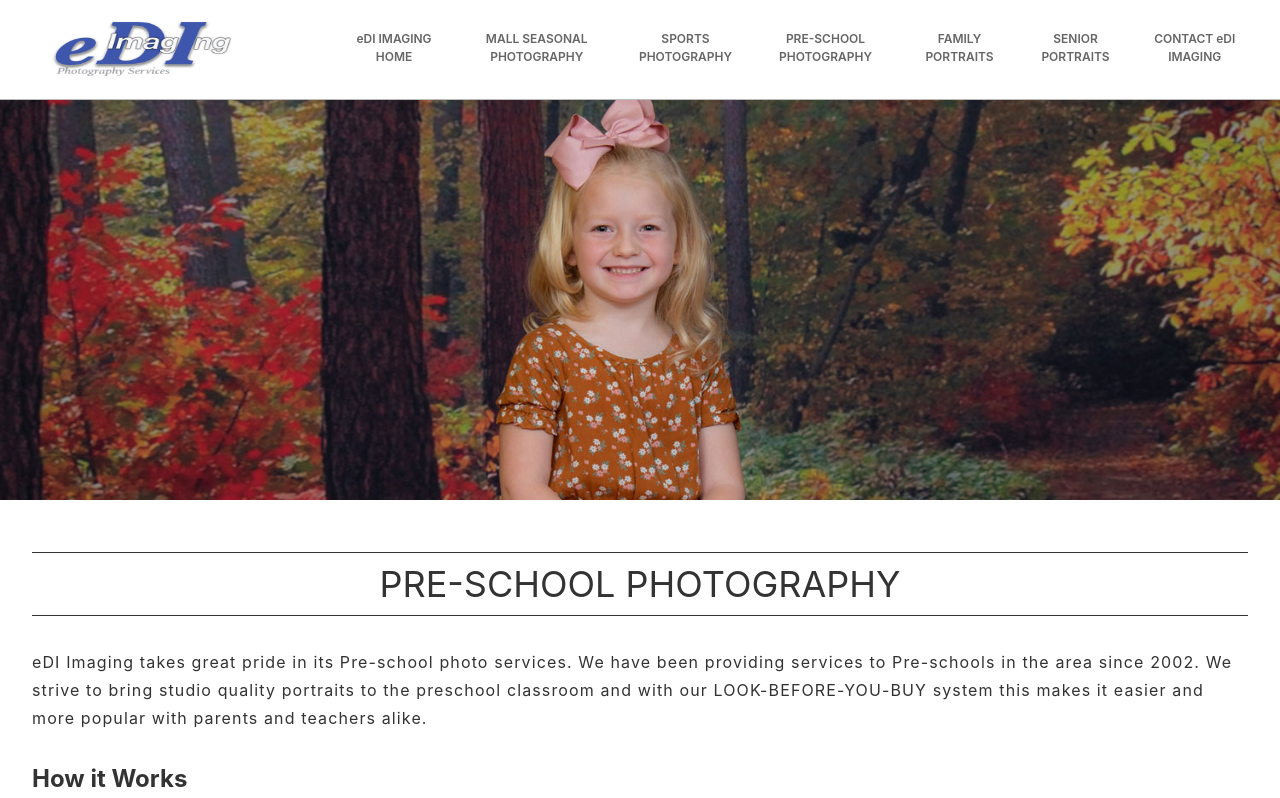
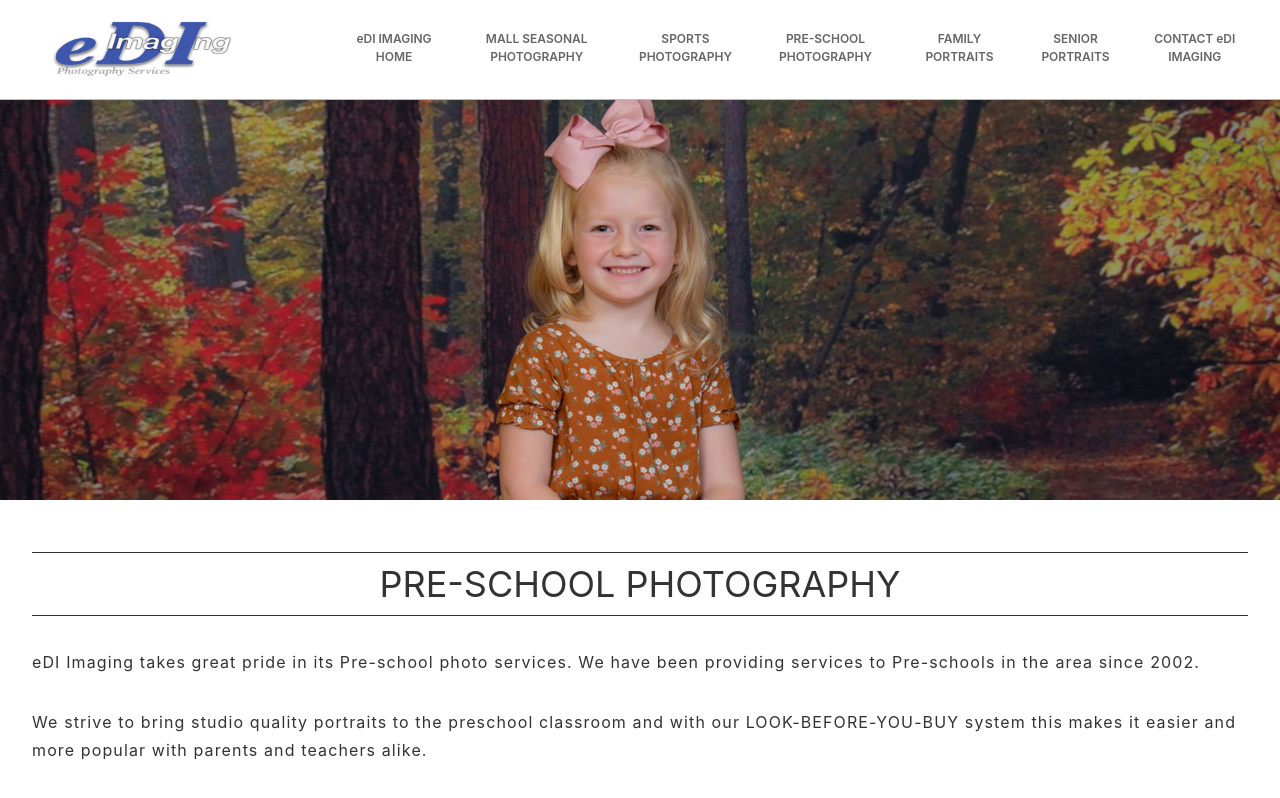
Before and after one commit to sstangl33/edi-imaging, a Next.js app: page /preschool in a window 1280 px wide. Shown: the top 798 px of the page. Built offline with nearby package versions, Linux system fonts and the light colour scheme.

Commit message:
Break up longer paragraphs

```diff
--- a/components/PreschoolContent.js
+++ b/components/PreschoolContent.js
@@ -35,10 +35,13 @@ const PreschoolContent = () => {
       <h3 className={styles.title}>Pre-School Photography</h3>
       <p className={styles.text}>
         eDI Imaging takes great pride in its Pre-school photo services. We have
-        been providing services to Pre-schools in the area since 2002. We strive
-        to bring studio quality portraits to the preschool classroom and with
-        our LOOK-BEFORE-YOU-BUY system this makes it easier and more popular
-        with parents and teachers alike.
+        been providing services to Pre-schools in the area since 2002.{" "}
+      </p>
+
+      <p className={styles.text}>
+        We strive to bring studio quality portraits to the preschool classroom
+        and with our LOOK-BEFORE-YOU-BUY system this makes it easier and more
+        popular with parents and teachers alike.
       </p>
 
       <div className={styles.twoColWrap}>
```
Also changed, not shown: components/SportsContent.js (+15 -10 lines).
